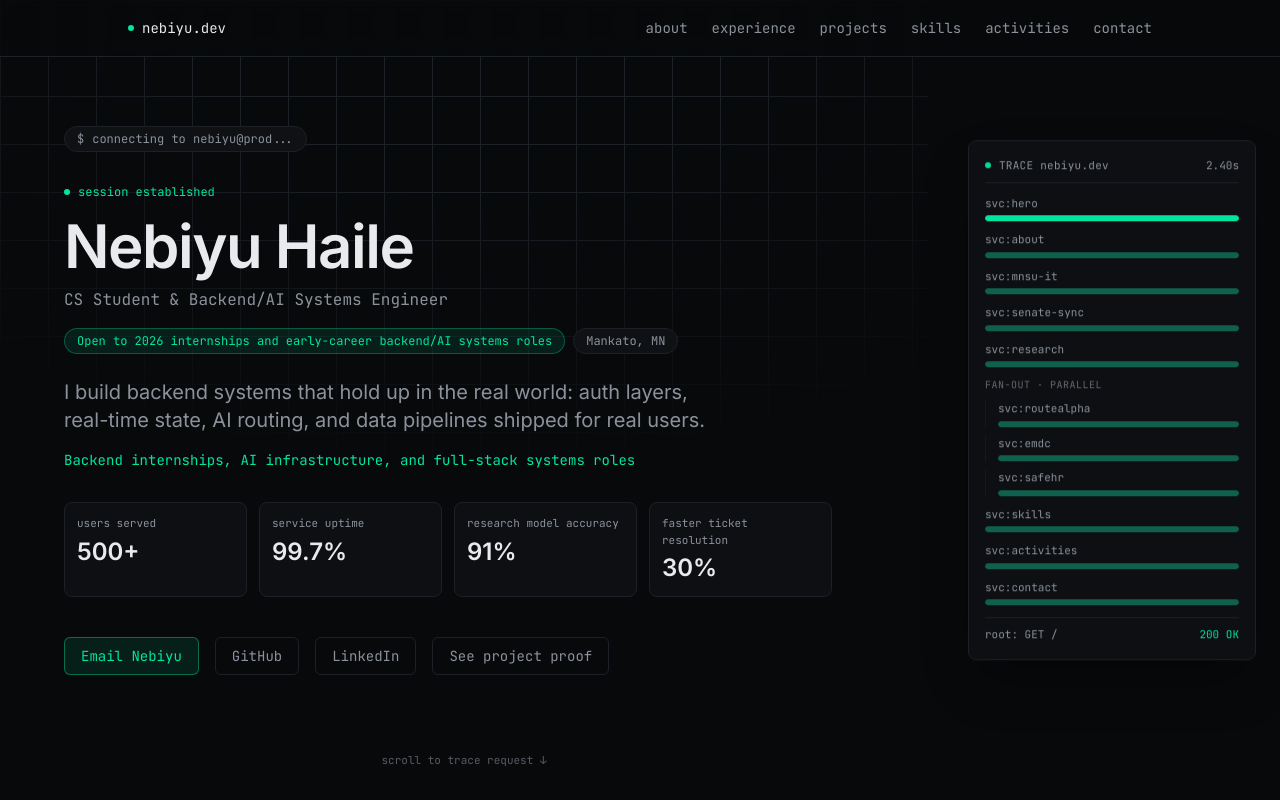
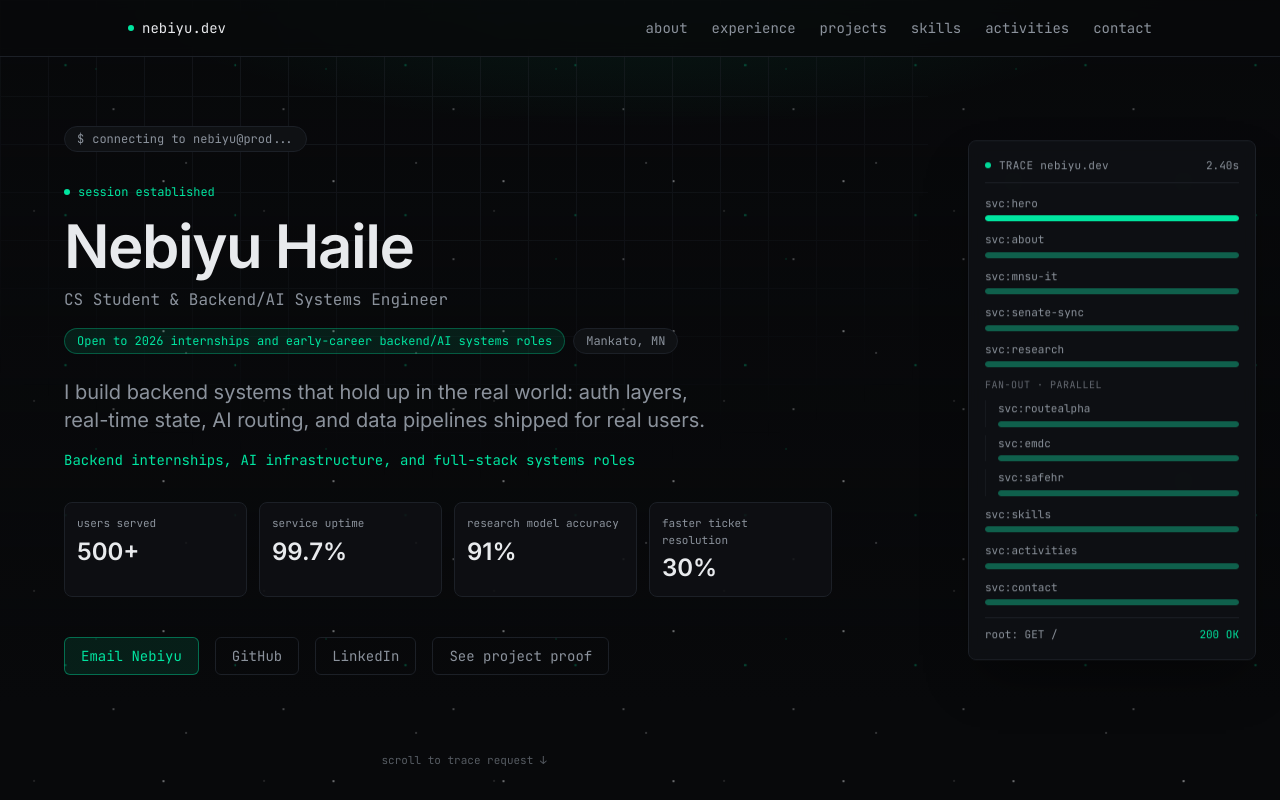
Before and after one commit to NebiyuHaile/Official-Portfolio, a Next.js app: page / in a window 1280 px wide. Shown: the top 800 px of the page. Built offline with nearby package versions, Linux system fonts and the light colour scheme.

Commit message:
Add starry portfolio background

```diff
--- a/src/app/globals.css
+++ b/src/app/globals.css
@@ -31,8 +31,56 @@ body {
   color: var(--foreground);
 }
 
+body::before {
+  content: "";
+  position: fixed;
+  inset: 0;
+  pointer-events: none;
+  background:
+    radial-gradient(ellipse 80% 45% at 50% -10%, rgba(0, 229, 160, 0.12), transparent 58%),
+    linear-gradient(180deg, rgba(8, 9, 11, 0.2), var(--background) 88%);
+  z-index: -2;
+}
+
 section[id] {
   scroll-margin-top: 4rem;
+}
+
+.star-field {
+  position: fixed;
+  inset: 0;
+  pointer-events: none;
+  z-index: 0;
+  overflow: hidden;
+}
+
+.star-field::before,
+.star-field::after {
+  content: "";
+  position: absolute;
+  inset: -20% 0 0;
+  background-repeat: repeat;
+  will-change: transform, opacity;
+}
+
+.star-field::before {
+  opacity: 0.6;
+  background-image:
+    radial-gradient(circle at 12px 18px, rgba(232, 234, 237, 0.72) 1px, transparent 1.6px),
+    radial-gradient(circle at 84px 52px, rgba(0, 229, 160, 0.42) 1px, transparent 1.7px),
+    radial-gradient(circle at 132px 96px, rgba(232, 234, 237, 0.46) 1px, transparent 1.5px);
+  background-size: 170px 150px;
+  animation: star-drift 34s linear infinite;
+}
+
+.star-field::after {
+  opacity: 0.32;
+  background-image:
+    radial-gradient(circle at 40px 28px, rgba(232, 234, 237, 0.62) 1px, transparent 1.5px),
+    radial-gradient(circle at 118px 76px, rgba(232, 234, 237, 0.36) 1px, transparent 1.4px),
+    radial-gradient(circle at 180px 124px, rgba(0, 229, 160, 0.35) 1px, transparent 1.5px);
+  background-size: 230px 190px;
+  animation: star-drift 52s linear infinite reverse;
 }
 
 /* Faint schematic grid backdrop */
@@ -41,7 +89,18 @@ section[id] {
     linear-gradient(to right, var(--border) 1px, transparent 1px),
     linear-gradient(to bottom, var(--border) 1px, transparent 1px);
   background-size: 48px 48px;
-  mask-image: radial-gradient(ellipse 80% 60% at 50% 0%, black 40%, transparent 100%);
+  mask-image: radial-gradient(ellipse 80% 60% at 50% 0%, black 36%, transparent 100%);
+  opacity: 0.56;
+}
+
+@keyframes star-drift {
+  from {
+    transform: translate3d(0, 0, 0);
+  }
+
+  to {
+    transform: translate3d(-96px, 120px, 0);
+  }
 }
 
 @media (prefers-reduced-motion: reduce) {
--- a/src/app/page.tsx
+++ b/src/app/page.tsx
@@ -10,10 +10,11 @@ import TracePanel from "@/components/TracePanel";
 
 export default function Home() {
   return (
-    <main className="relative">
+    <main className="relative overflow-hidden">
+      <div aria-hidden className="star-field" />
       <Nav />
       <TracePanel />
-      <div className="lg:pr-[22rem]">
+      <div className="relative z-10 lg:pr-[22rem]">
         <Hero />
         <About />
         <Experience />
```
